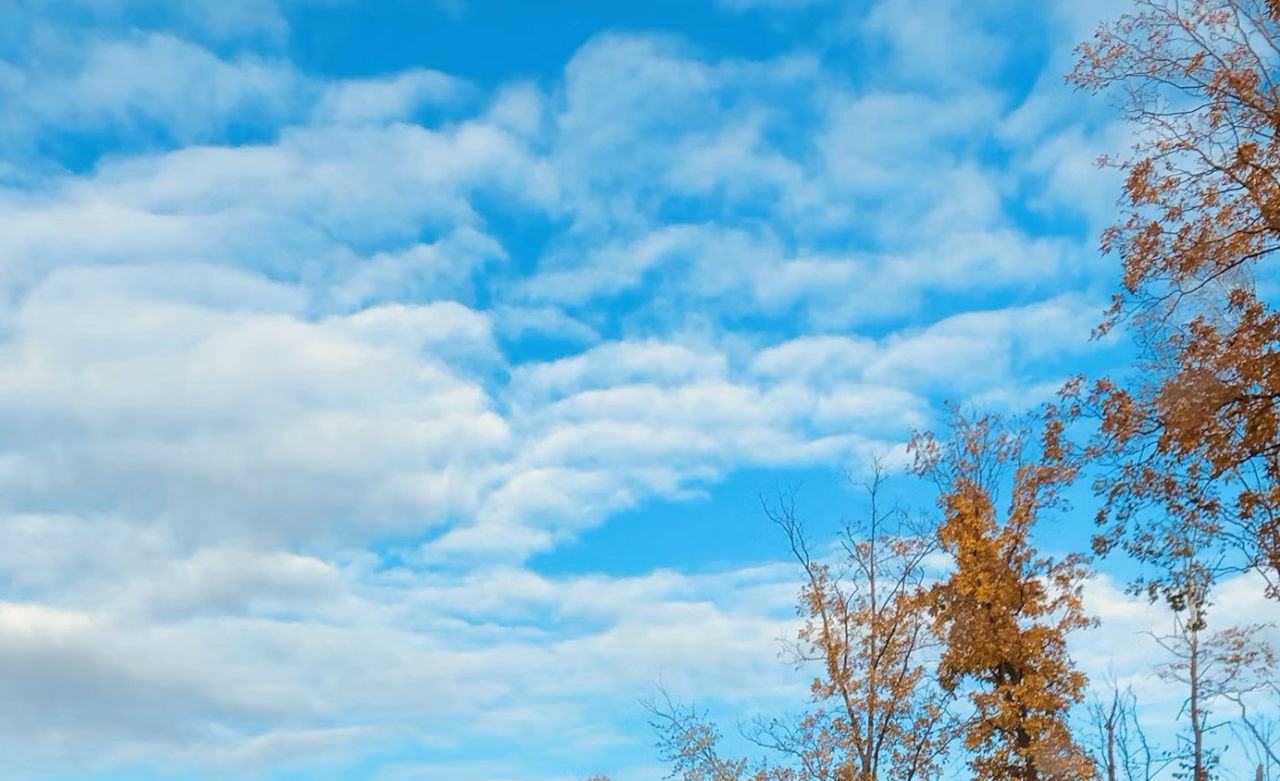
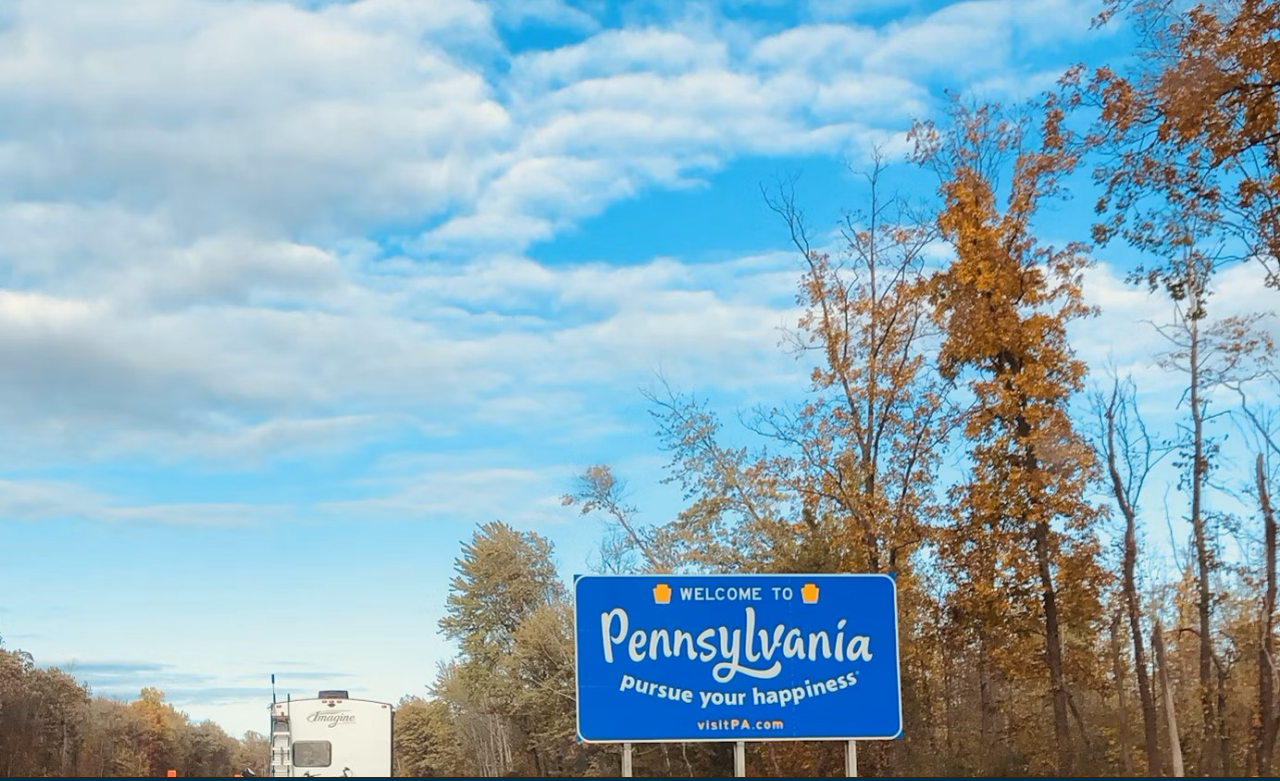
Before and after one commit to hskeays/d277, a plain HTML site: page index.html in a window 1280 px wide. Shown: the part 91-872 px from the top of the page. Drawn offline with Linux system fonts and the light colour scheme.

Commit message:
Style: change imgs to backgrounds imgs

```diff
--- a/css/main.css
+++ b/css/main.css
@@ -2,7 +2,8 @@
     box-sizing: border-box;
     margin: 0px;
     padding: 0px;
-    font-family: ui-sans-serif, system-ui, -apple-system, BlinkMacSystemFont, "Segoe UI", Roboto, "Helvetica Neue", Arial, "Noto Sans", sans-serif, "Apple Color Emoji", "Segoe UI Emoji", "Segoe UI Symbol", "Noto Color Emoji";
+    font-family: 'Roboto', sans-serif;
+    font-weight: 400;
 }
 
 body {
@@ -22,7 +23,7 @@
 }
 
 .nav-logo img {
-    width: 70px;
+    width: 60px;
     height: auto;
     border-radius: 10px;
     margin: 5px 0px 1px 0px;
@@ -50,13 +51,13 @@
     display: flex;
     align-items: center;
     justify-content: center;
-}
+    margin-bottom: -2px;
 
-.hero-index img {
-    max-height: 1400px;
-    width: 100%;
-    height: 100%;
-    object-fit: cover;
+    background-image: url("/images/penn.jpg");
+    background-size: cover;
+    background-position: center;
+    background-repeat: no-repeat;
+    height: 100vh;
 }
 
 /* Footer */
--- a/index.html
+++ b/index.html
@@ -5,7 +5,12 @@
     <meta name="viewport" content="width=device-width, initial-scale=1.0" />
     <meta name="author" content="Howard Keays" />
     <link rel="icon" href="images/penn-logo.png" />
-    <title>Document</title>
+    <link
+      href="https://fonts.googleapis.com/css2?family=Roboto:wght@300;400;500;700&display=swap"
+      rel="stylesheet"
+    />
+
+    <title>Pennsyvania</title>
 
     <link rel="stylesheet" href="/css/main.css" />
     <script src="/js/main.js" defer></script>
@@ -27,12 +32,7 @@
     </header>
 
     <main>
-      <section class="hero-index">
-        <img
-          src="/images/penn.jpg"
-          alt="welcome to Pennsyvania sign and road"
-        />
-      </section>
+      <section class="hero-index"></section>
     </main>
 
     <footer class="footer">
```
Also changed, not shown: css/harrisburg.css (+7 -7 lines), css/lancaster.css (+7 -7 lines), css/philadelphia.css (+7 -7 lines), css/pittsburgh.css (+7 -7 lines), harrisburg.html (+6 -4 lines), lancaster.html (+6 -4 lines), philadelphia.html (+6 -4 lines), pittsburgh.html (+6 -4 lines).
